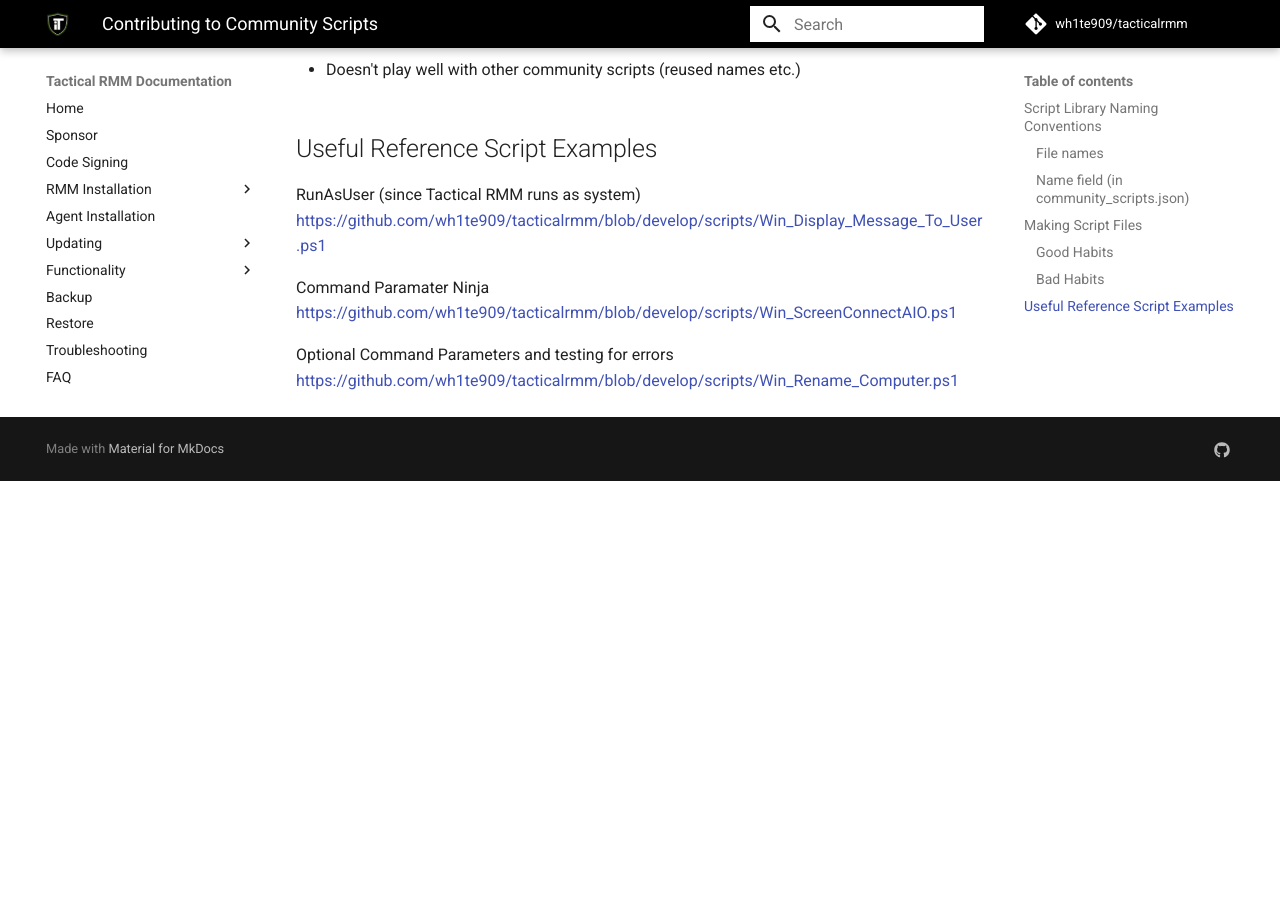
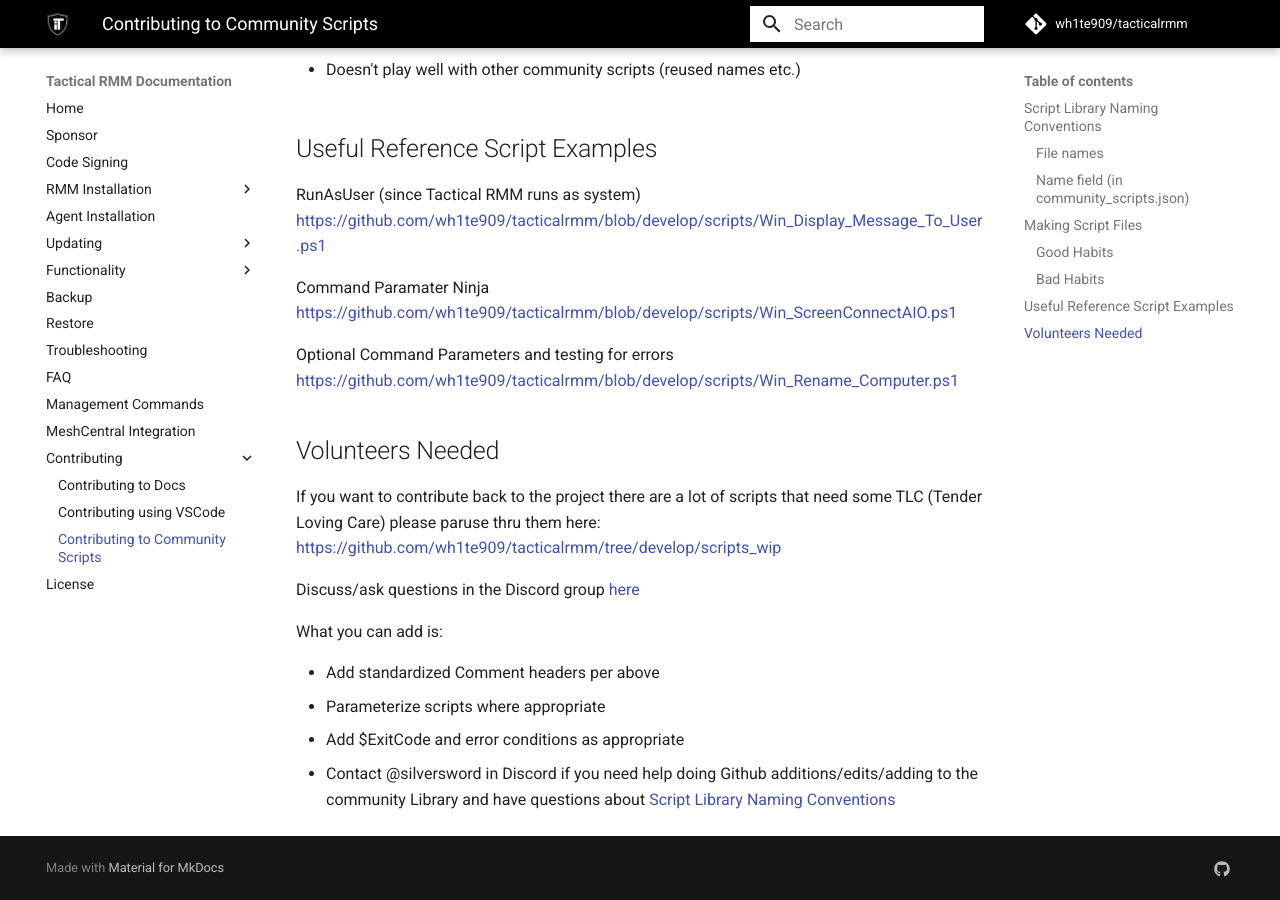
Before and after one commit to amidaware/trmm-docs, an MkDocs documentation site: the page built from docs/docs/contributing_community_scripts.md, in a window 1280 px wide and 900 px high, scrolled down 2917 px. Built offline with MkDocs 1.6.1 and Material for MkDocs 9.7.7, drawn with Linux system fonts in a browser that asks for light colours; comment, search, counter and statistics services are not loaded; before the commit the page ends 3398 px from its top, so only the background shows below that.

Commit message:
script library docs - volunteers needed

```diff
--- a/docs/docs/contributing_community_scripts.md
+++ b/docs/docs/contributing_community_scripts.md
@@ -127,3 +127,16 @@
 
 Optional Command Parameters and testing for errors
 [https://github.com/wh1te909/tacticalrmm/blob/develop/scripts/Win_Rename_Computer.ps1](https://github.com/wh1te909/tacticalrmm/blob/develop/scripts/Win_Rename_Computer.ps1)
+
+## Volunteers Needed
+
+If you want to contribute back to the project there are a lot of scripts that need some TLC (Tender Loving Care) please paruse thru them here: [https://github.com/wh1te909/tacticalrmm/tree/develop/scripts_wip](https://github.com/wh1te909/tacticalrmm/tree/develop/scripts_wip)
+
+Discuss/ask questions in the Discord group [here](https://discord.com/channels/736478043522072608/744281869499105290)
+
+What you can add is:
+
+   - Add standardized Comment headers per above
+   - Parameterize scripts where appropriate
+   - Add $ExitCode and error conditions as appropriate
+   - Contact @silversword in Discord if you need help doing Github additions/edits/adding to the community Library and have questions about [Script Library Naming Conventions](#script-library-naming-conventions)
```
